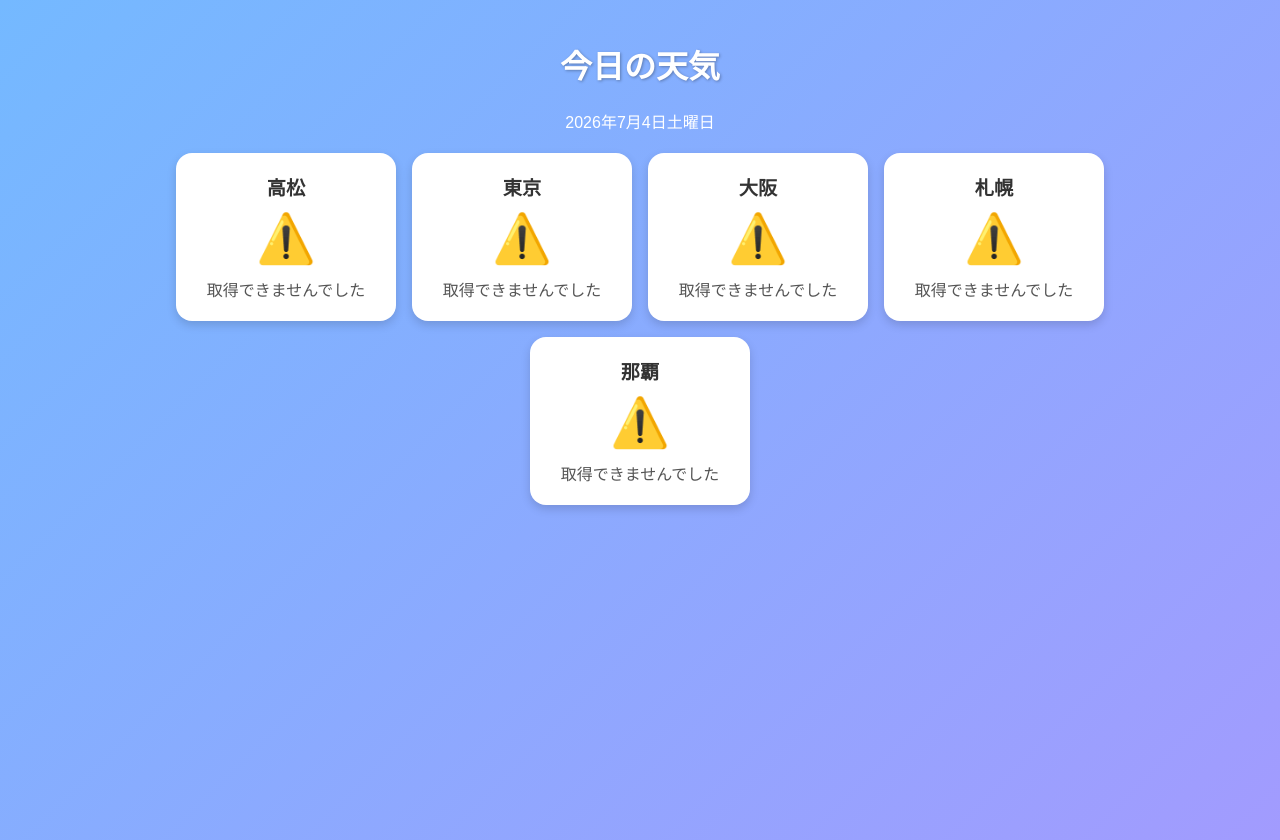
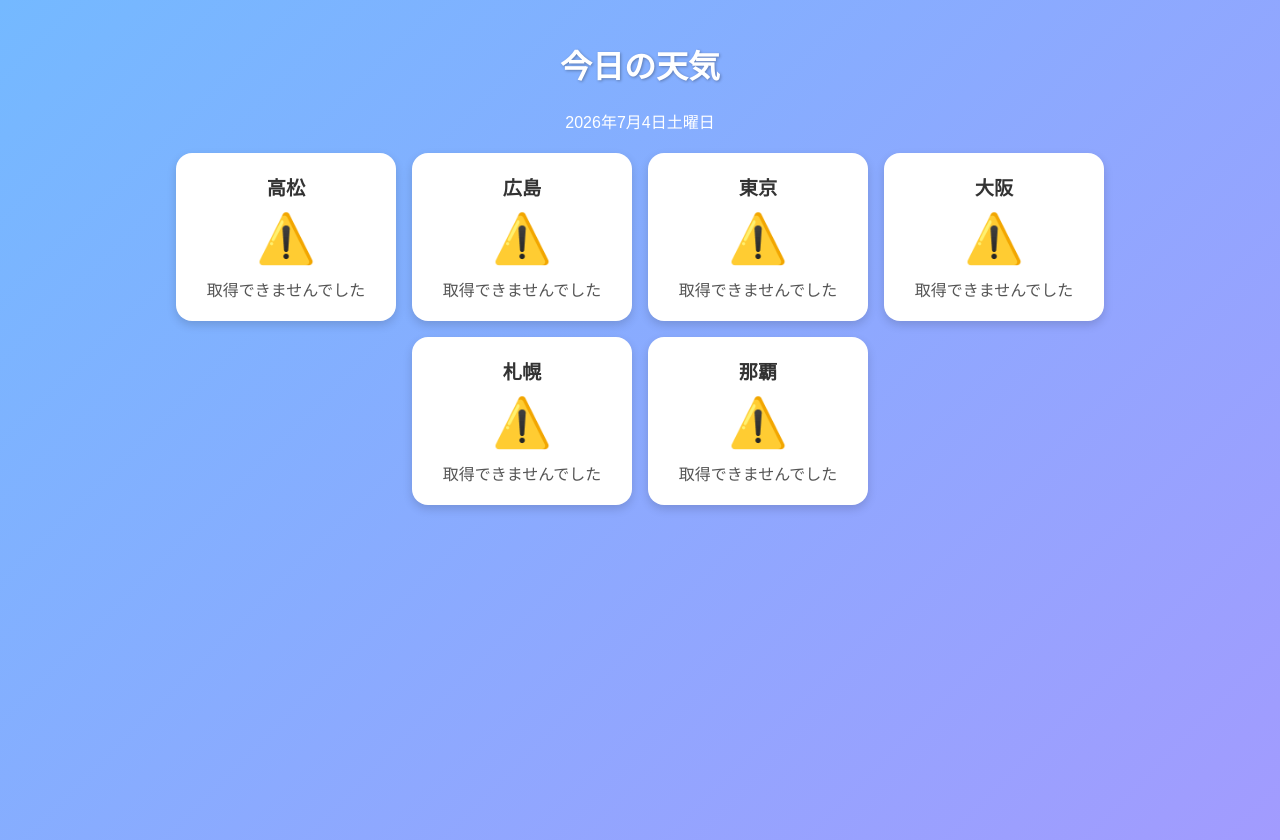
Before and after one commit to domermame/weather_app, a plain HTML site: page index.html in a window 1280 px wide. Drawn offline with Linux system fonts and the light colour scheme; no server answers.

Commit message:
Add Hiroshima to the city list

```diff
--- a/index.html
+++ b/index.html
@@ -76,6 +76,7 @@
 <script>
 const cities = [
   { name: "高松", lat: 34.3428, lon: 134.0466 },
+  { name: "広島", lat: 34.3853, lon: 132.4553 },
   { name: "東京", lat: 35.6895, lon: 139.6917 },
   { name: "大阪", lat: 34.6937, lon: 135.5023 },
   { name: "札幌", lat: 43.0621, lon: 141.3544 },
```
